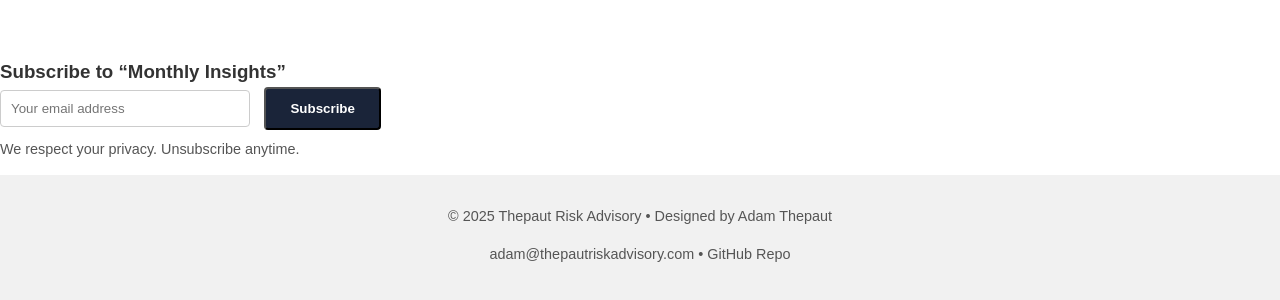
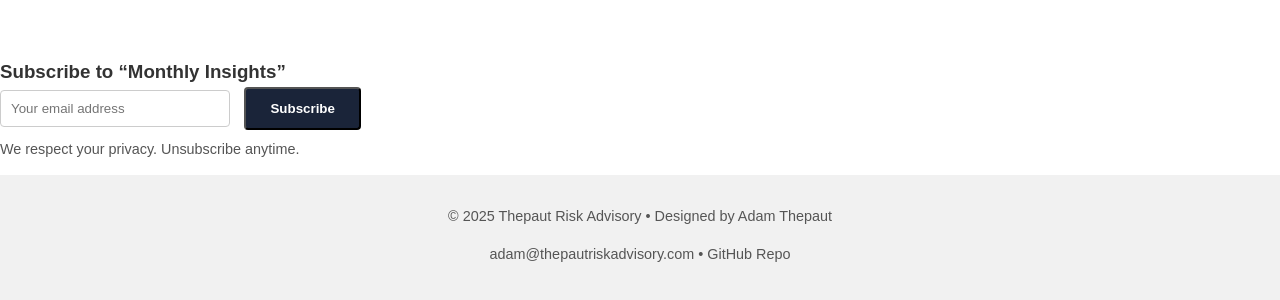
Before and after one commit to AdamThepaut/thepaut-risk-advisory, a plain HTML site: page index.html in a window 1280 px wide. Shown: the part 2469-2769 px from the top of the page. Drawn offline with Linux system fonts and the light colour scheme; a script that the page names is missing.

Commit message:
Update index.html

```diff
--- a/index.html
+++ b/index.html
@@ -327,7 +327,7 @@ body {
       <h3>Subscribe to “Monthly Insights”</h3>
       <form action="https://gmail.us21.list-manage.com/subscribe/post?u=97c4d1c650c6954f7bf1b6cff&amp;id=e9c6ec6050&amp;f_id=004042e6f0" method="post" target="_blank" novalidate>
         <input type="email" name="EMAIL" placeholder="Your email address" required
-               style="padding: 10px; width: 250px; border-radius: 4px; border: 1px solid #ccc;">
+               style="padding: 10px; width: 230px; border-radius: 4px; border: 1px solid #ccc;">
         <button type="submit" class="btn" style="margin-left: 10px;">Subscribe</button>
       </form>
       <p style="font-size: 0.9rem; color: #555; margin-top: 8px;">We respect your privacy. Unsubscribe anytime.</p>
```
